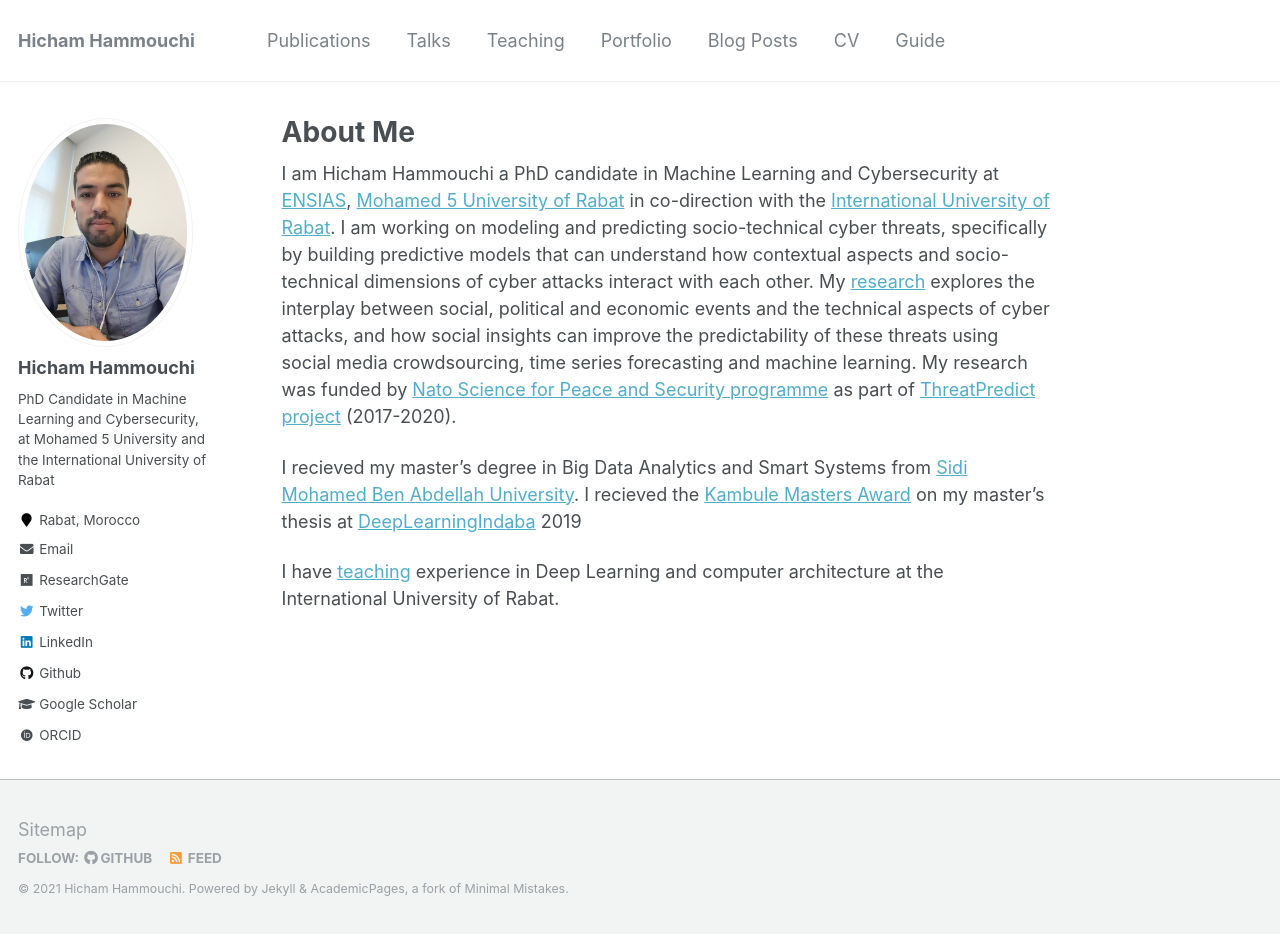
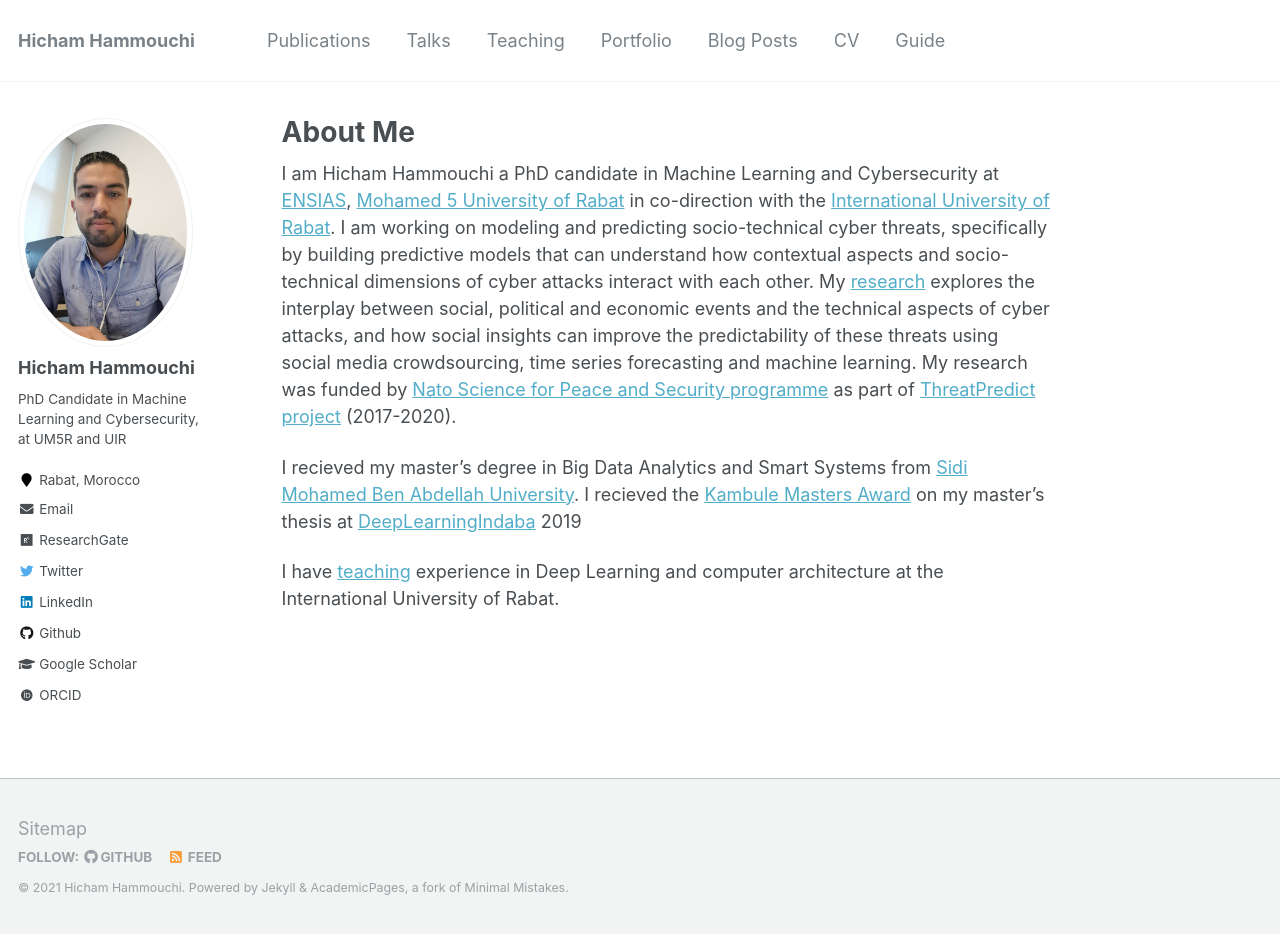
Before and after one commit to hhicham05/hichamhammouchi.github.io, a Jekyll site: the page built from _pages/about.md, in a window 1280 px wide and 934 px high. Built offline with Jekyll 4.4.1, drawn with Linux system fonts in a browser that asks for light colours; some web fonts are replaced.

Commit message:
Update _config.yml

```diff
--- a/_config.yml
+++ b/_config.yml
@@ -82,7 +82,7 @@ analytics:
 author:
   name             : "Hicham Hammouchi"
   avatar           : "profile-min.jpg"
-  bio              : "PhD Candidate in Machine Learning and Cybersecurity, at Mohamed 5 University and the International University of Rabat"
+  bio              : "PhD Candidate in Machine Learning and Cybersecurity, at UM5R and UIR"
   location         : "Rabat, Morocco"
   employer         :
   pubmed           :
```
